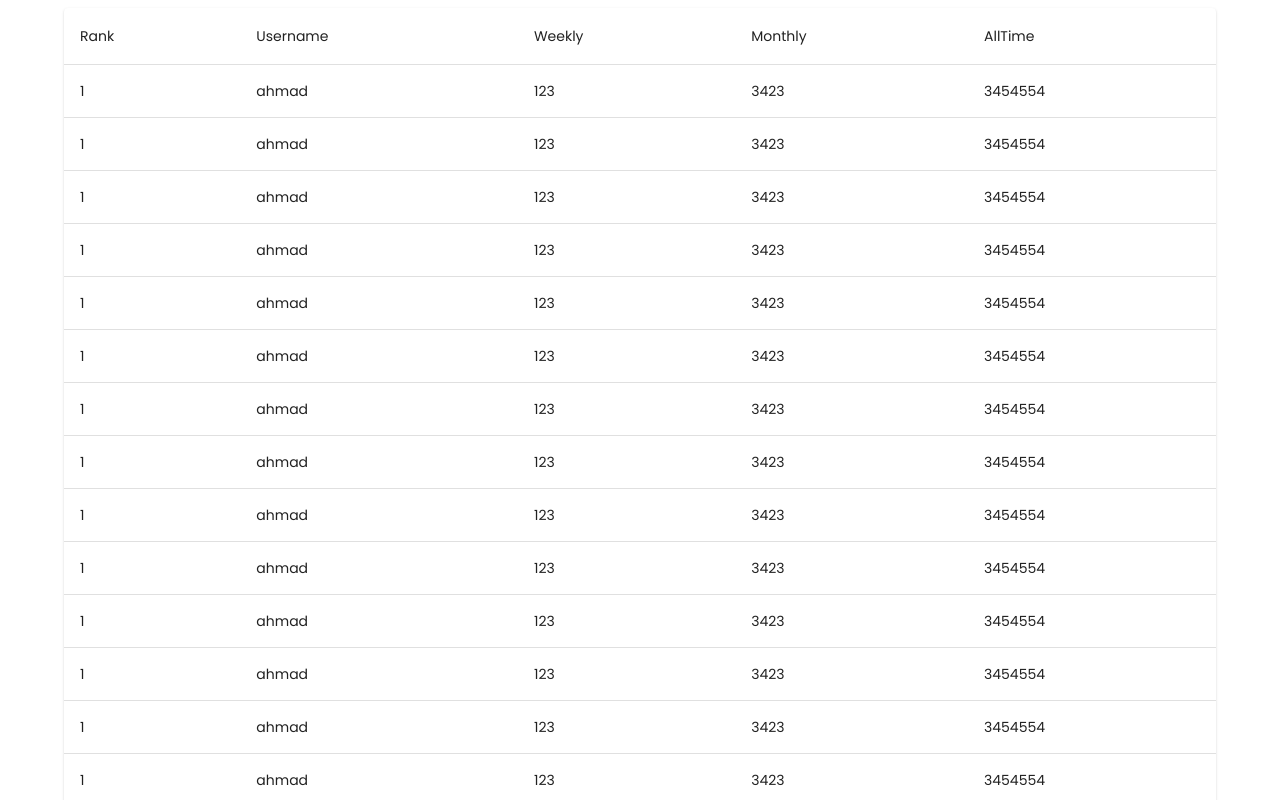
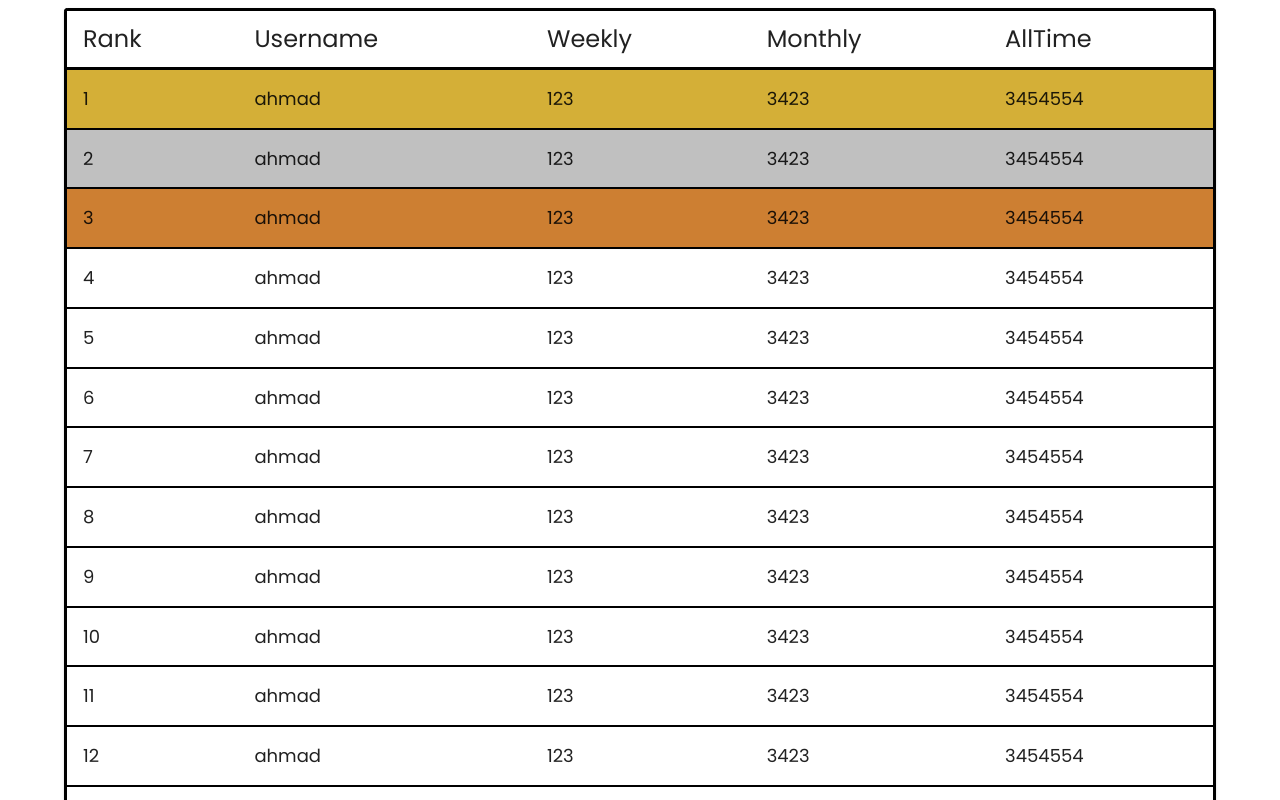
Before and after one commit to zakaria-mourtaban/react-quizapp, a React (Create React App) app: page / in a window 1280 px wide. Shown: the top 800 px of the page. Built offline with nearby package versions, Linux system fonts and the light colour scheme.

Commit message:
added leaderboard page

```diff
--- a/src/pages/leaderboard/leaderboard.jsx
+++ b/src/pages/leaderboard/leaderboard.jsx
@@ -13,56 +13,58 @@ import "./leaderboard.css"
 
 const rows = [
 	{ ranking: 1, name: "ahmad", weekly: 123, monthly: 3423, alltime: 3454554 },
-	{ ranking: 1, name: "ahmad", weekly: 123, monthly: 3423, alltime: 3454554 },
-	{ ranking: 1, name: "ahmad", weekly: 123, monthly: 3423, alltime: 3454554 },
-	{ ranking: 1, name: "ahmad", weekly: 123, monthly: 3423, alltime: 3454554 },
-	{ ranking: 1, name: "ahmad", weekly: 123, monthly: 3423, alltime: 3454554 },
-	{ ranking: 1, name: "ahmad", weekly: 123, monthly: 3423, alltime: 3454554 },
-	{ ranking: 1, name: "ahmad", weekly: 123, monthly: 3423, alltime: 3454554 },
-	{ ranking: 1, name: "ahmad", weekly: 123, monthly: 3423, alltime: 3454554 },
-	{ ranking: 1, name: "ahmad", weekly: 123, monthly: 3423, alltime: 3454554 },
-	{ ranking: 1, name: "ahmad", weekly: 123, monthly: 3423, alltime: 3454554 },
-	{ ranking: 1, name: "ahmad", weekly: 123, monthly: 3423, alltime: 3454554 },
-	{ ranking: 1, name: "ahmad", weekly: 123, monthly: 3423, alltime: 3454554 },
-	{ ranking: 1, name: "ahmad", weekly: 123, monthly: 3423, alltime: 3454554 },
-	{ ranking: 1, name: "ahmad", weekly: 123, monthly: 3423, alltime: 3454554 },
-	{ ranking: 1, name: "ahmad", weekly: 123, monthly: 3423, alltime: 3454554 },
-	{ ranking: 1, name: "ahmad", weekly: 123, monthly: 3423, alltime: 3454554 },
-	{ ranking: 1, name: "ahmad", weekly: 123, monthly: 3423, alltime: 3454554 },
-	{ ranking: 1, name: "ahmad", weekly: 123, monthly: 3423, alltime: 3454554 },
-	{ ranking: 1, name: "ahmad", weekly: 123, monthly: 3423, alltime: 3454554 },
-	{ ranking: 1, name: "ahmad", weekly: 123, monthly: 3423, alltime: 3454554 },
-	{ ranking: 1, name: "ahmad", weekly: 123, monthly: 3423, alltime: 3454554 },
-	{ ranking: 1, name: "ahmad", weekly: 123, monthly: 3423, alltime: 3454554 },
-	{ ranking: 1, name: "ahmad", weekly: 123, monthly: 3423, alltime: 3454554 },
-	{ ranking: 1, name: "ahmad", weekly: 123, monthly: 3423, alltime: 3454554 },
-	{ ranking: 1, name: "ahmad", weekly: 123, monthly: 3423, alltime: 3454554 },
-	{ ranking: 1, name: "ahmad", weekly: 123, monthly: 3423, alltime: 3454554 },
-	{ ranking: 1, name: "ahmad", weekly: 123, monthly: 3423, alltime: 3454554 },
+	{ ranking: 2, name: "ahmad", weekly: 123, monthly: 3423, alltime: 3454554 },
+	{ ranking: 3, name: "ahmad", weekly: 123, monthly: 3423, alltime: 3454554 },
+	{ ranking: 4, name: "ahmad", weekly: 123, monthly: 3423, alltime: 3454554 },
+	{ ranking: 5, name: "ahmad", weekly: 123, monthly: 3423, alltime: 3454554 },
+	{ ranking: 6, name: "ahmad", weekly: 123, monthly: 3423, alltime: 3454554 },
+	{ ranking: 7, name: "ahmad", weekly: 123, monthly: 3423, alltime: 3454554 },
+	{ ranking: 8, name: "ahmad", weekly: 123, monthly: 3423, alltime: 3454554 },
+	{ ranking: 9, name: "ahmad", weekly: 123, monthly: 3423, alltime: 3454554 },
+	{ ranking: 10, name: "ahmad", weekly: 123, monthly: 3423, alltime: 3454554 },
+	{ ranking: 11, name: "ahmad", weekly: 123, monthly: 3423, alltime: 3454554 },
+	{ ranking: 12, name: "ahmad", weekly: 123, monthly: 3423, alltime: 3454554 },
+	{ ranking: 13, name: "ahmad", weekly: 123, monthly: 3423, alltime: 3454554 },
+	{ ranking: 14, name: "ahmad", weekly: 123, monthly: 3423, alltime: 3454554 },
+	{ ranking: 15, name: "ahmad", weekly: 123, monthly: 3423, alltime: 3454554 },
+	{ ranking: 16, name: "ahmad", weekly: 123, monthly: 3423, alltime: 3454554 },
+	{ ranking: 17, name: "ahmad", weekly: 123, monthly: 3423, alltime: 3454554 },
+	{ ranking: 18, name: "ahmad", weekly: 123, monthly: 3423, alltime: 3454554 },
+	{ ranking: 19, name: "ahmad", weekly: 123, monthly: 3423, alltime: 3454554 },
+	{ ranking: 20, name: "ahmad", weekly: 123, monthly: 3423, alltime: 3454554 },
+	{ ranking: 21, name: "ahmad", weekly: 123, monthly: 3423, alltime: 3454554 },
+	{ ranking: 22, name: "ahmad", weekly: 123, monthly: 3423, alltime: 3454554 },
+	{ ranking: 23, name: "ahmad", weekly: 123, monthly: 3423, alltime: 3454554 },
+	{ ranking: 24, name: "ahmad", weekly: 123, monthly: 3423, alltime: 3454554 },
+	{ ranking: 25, name: "ahmad", weekly: 123, monthly: 3423, alltime: 3454554 },
+	{ ranking: 26, name: "ahmad", weekly: 123, monthly: 3423, alltime: 3454554 },
+	{ ranking: 27, name: "ahmad", weekly: 123, monthly: 3423, alltime: 3454554 },
 ];
+
+//! i want to make this only load 50 components at a time, maybe when i add a backend
 
 const Leaderboard = () => {
 	return (
 		<Container>
 			<TableContainer component={Paper}>
-				<Table sx={{ minWidth: 650 }} aria-label="simple table">
+				<Table sx={{ minWidth: 650, border: `3px solid black`}} aria-label="simple table">
 					<TableHead>
-						<TableRow>
-							<TableCell>Rank</TableCell>
-							<TableCell>Username</TableCell>
-							<TableCell>Weekly</TableCell>
-							<TableCell>Monthly</TableCell>
-							<TableCell>AllTime</TableCell>
+						<TableRow sx={{borderBottom: `3px solid black`}}>
+							<TableCell sx={{fontSize:`24px`}}>Rank</TableCell>
+							<TableCell sx={{fontSize:`24px`}}>Username</TableCell>
+							<TableCell sx={{fontSize:`24px`}}>Weekly</TableCell>
+							<TableCell sx={{fontSize:`24px`}}>Monthly</TableCell>
+							<TableCell sx={{fontSize:`24px`}}>AllTime</TableCell>
 						</TableRow>
 					</TableHead>
 					<TableBody>
 						{rows.map((row) => (
-							<TableRow>
-								<TableCell>{row.ranking}</TableCell>
-								<TableCell>{row.name}</TableCell>
-								<TableCell>{row.weekly}</TableCell>
-								<TableCell>{row.monthly}</TableCell>
-								<TableCell>{row.alltime}</TableCell>
+							<TableRow sx={{borderBottom: `2px solid black`, bgcolor: row.ranking === 1 ? "#d4af37" : row.ranking === 2 ? "#C0C0C0" : row.ranking === 3 ? "#CD7F32" : "white"}} >
+								<TableCell sx={{fontSize:`18px`}}>{row.ranking}</TableCell>
+								<TableCell sx={{fontSize:`18px`}}>{row.name}</TableCell>
+								<TableCell sx={{fontSize:`18px`}}>{row.weekly}</TableCell>
+								<TableCell sx={{fontSize:`18px`}}>{row.monthly}</TableCell>
+								<TableCell sx={{fontSize:`18px`}}>{row.alltime}</TableCell>
 							</TableRow>
 						))}
 					</TableBody>
```
